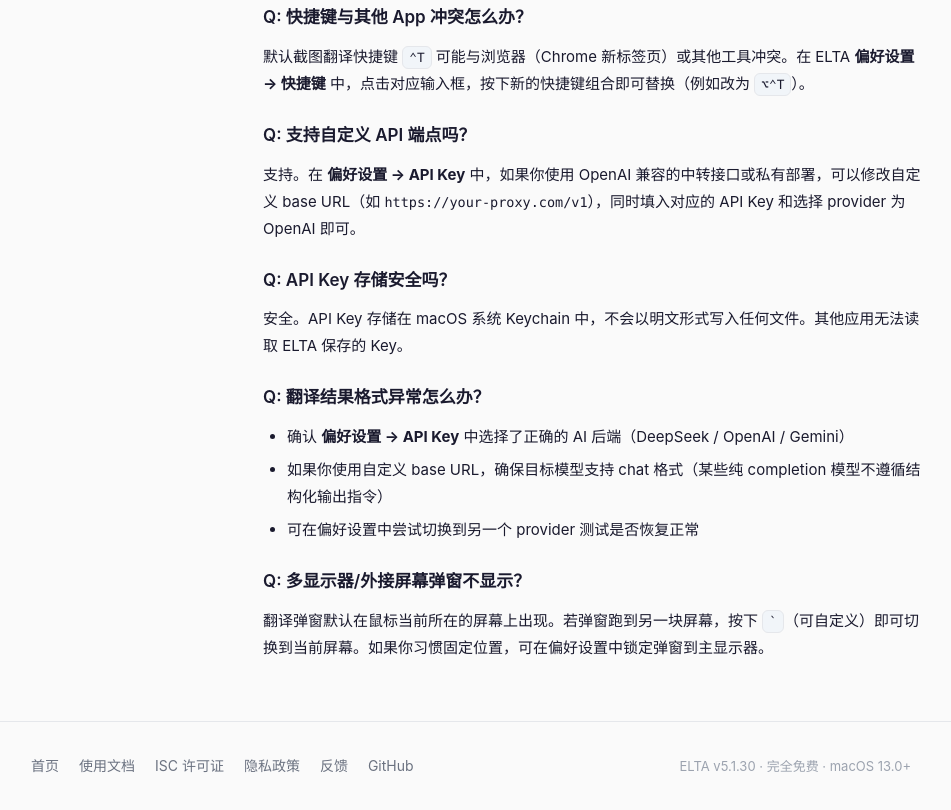
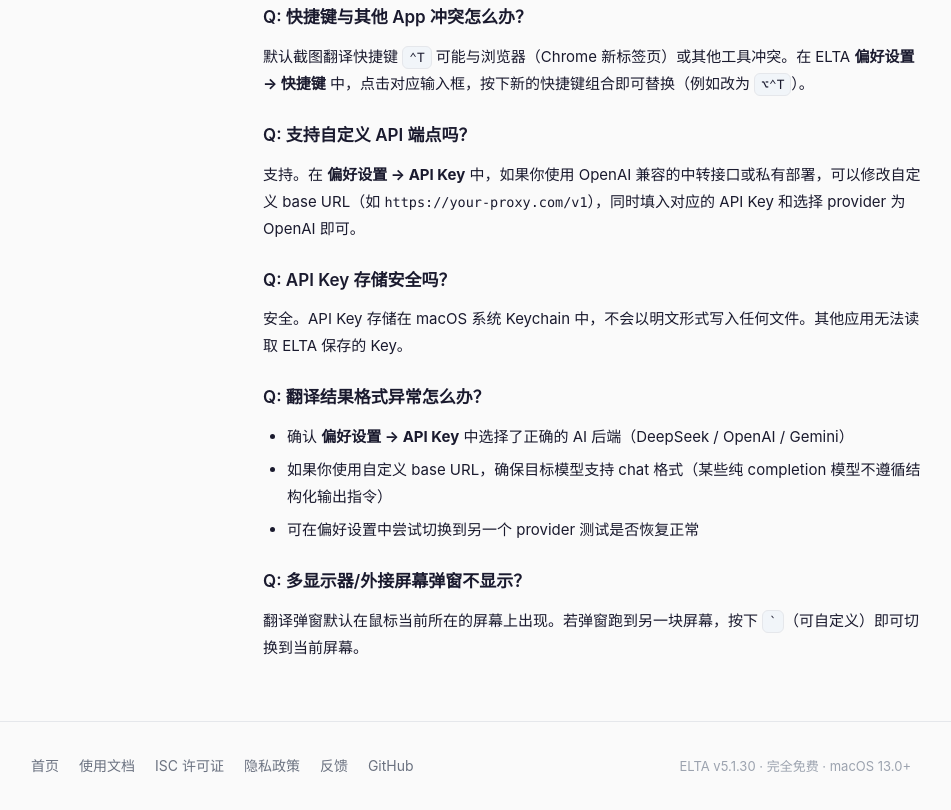
Before and after one commit to liuxiaominglove/elta, a plain HTML site: page website/docs.html in a window 1280 px wide. Shown: the part 5166-5976 px from the top of the page, without its empty margins (169-1120 px from the left). Drawn offline with Linux system fonts and the light colour scheme.

Commit message:
docs: 删除不存在的'锁定弹窗到主显示器'设置说明

```diff
--- a/website/docs.html
+++ b/website/docs.html
@@ -300,7 +300,7 @@
       </ul>
 
       <h3>Q: 多显示器/外接屏幕弹窗不显示？</h3>
-      <p>翻译弹窗默认在鼠标当前所在的屏幕上出现。若弹窗跑到另一块屏幕，按下 <kbd>`</kbd>（可自定义）即可切换到当前屏幕。如果你习惯固定位置，可在偏好设置中锁定弹窗到主显示器。</p>
+      <p>翻译弹窗默认在鼠标当前所在的屏幕上出现。若弹窗跑到另一块屏幕，按下 <kbd>`</kbd>（可自定义）即可切换到当前屏幕。</p>
     </section>
 
   </main>
```
